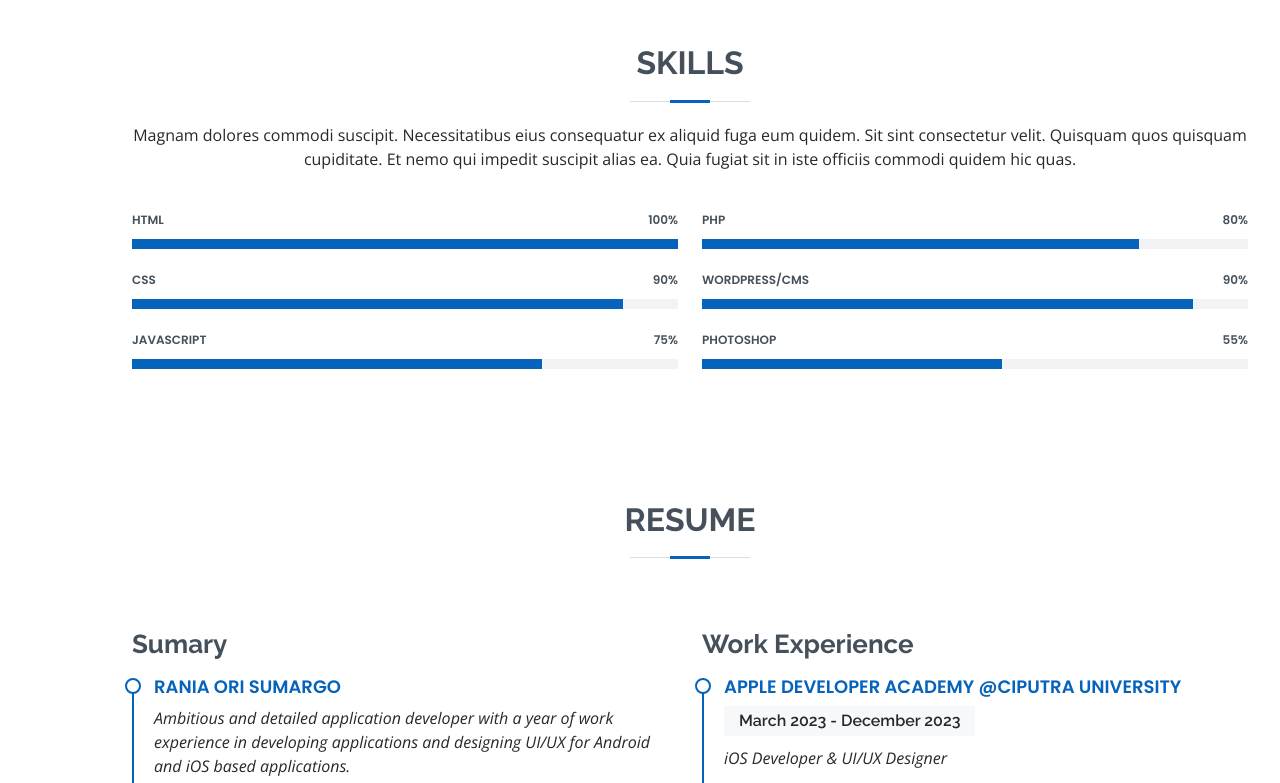
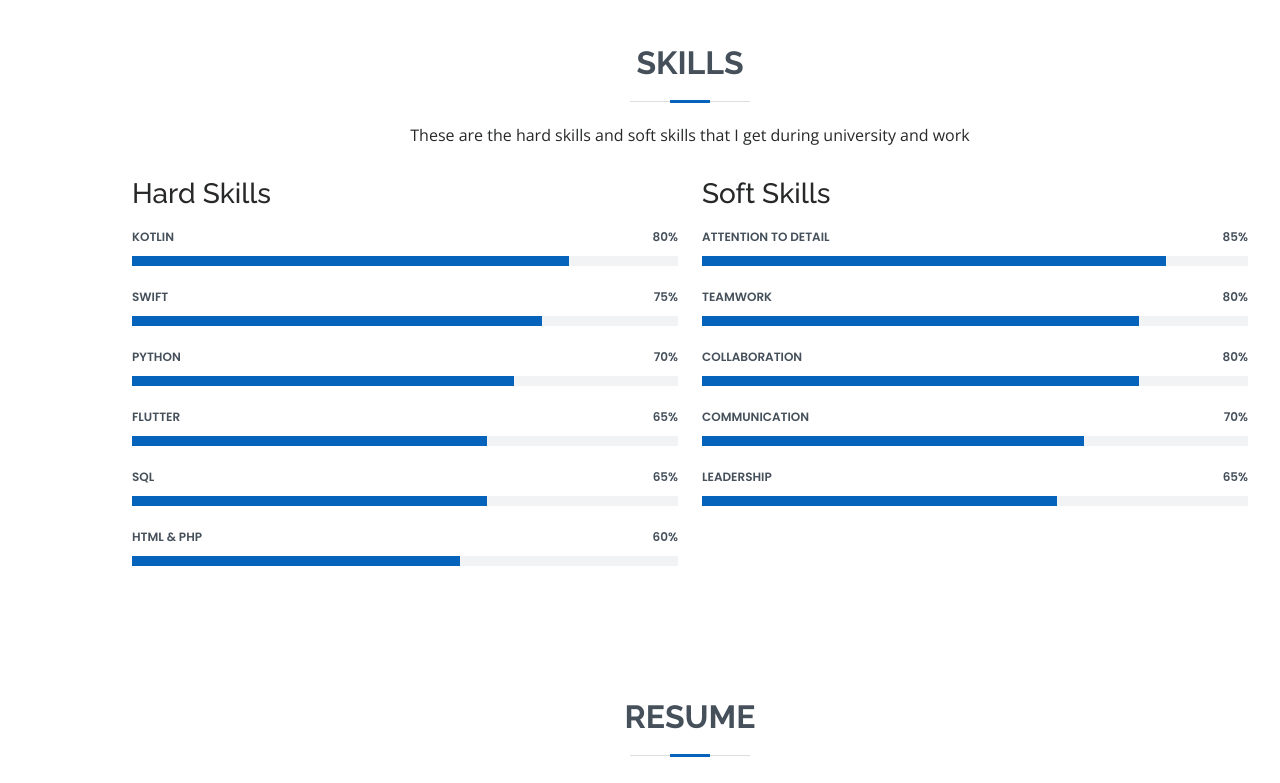
Before and after one commit to raniaos/raniaos.github.io, a plain HTML site: page index.html in a window 1280 px wide. Shown: the part 1520-2303 px from the top of the page. Drawn offline with nearby package versions, Linux system fonts and the light colour scheme.

Commit message:
update skill

```diff
--- a/index.html
+++ b/index.html
@@ -177,63 +177,98 @@
 
         <div class="section-title">
           <h2>Skills</h2>
-          <p>Magnam dolores commodi suscipit. Necessitatibus eius consequatur ex aliquid fuga eum quidem. Sit sint consectetur velit. Quisquam quos quisquam cupiditate. Et nemo qui impedit suscipit alias ea. Quia fugiat sit in iste officiis commodi quidem hic quas.</p>
+          <p>These are the hard skills and soft skills that I get during university and work</p>
         </div>
 
         <div class="row skills-content">
 
           <div class="col-lg-6">
+            <h3>Hard Skills</h3>
 
             <div class="progress">
-              <span class="skill">HTML <i class="val">100%</i></span>
+              <span class="skill">Kotlin <i class="val">80%</i></span>
               <div class="progress-bar-wrap">
-                <div class="progress-bar" role="progressbar" aria-valuenow="100" aria-valuemin="0" aria-valuemax="100"></div>
+                <div class="progress-bar" role="progressbar" aria-valuenow="80" aria-valuemin="0" aria-valuemax="100"></div>
               </div>
             </div>
 
             <div class="progress">
-              <span class="skill">CSS <i class="val">90%</i></span>
+              <span class="skill">Swift <i class="val">75%</i></span>
               <div class="progress-bar-wrap">
-                <div class="progress-bar" role="progressbar" aria-valuenow="90" aria-valuemin="0" aria-valuemax="100"></div>
+                <div class="progress-bar" role="progressbar" aria-valuenow="75" aria-valuemin="0" aria-valuemax="100"></div>
               </div>
             </div>
 
             <div class="progress">
-              <span class="skill">JavaScript <i class="val">75%</i></span>
+              <span class="skill">Python <i class="val">70%</i></span>
               <div class="progress-bar-wrap">
-                <div class="progress-bar" role="progressbar" aria-valuenow="75" aria-valuemin="0" aria-valuemax="100"></div>
+                <div class="progress-bar" role="progressbar" aria-valuenow="70" aria-valuemin="0" aria-valuemax="100"></div>
+              </div>
+            </div>
+
+            <div class="progress">
+              <span class="skill">Flutter <i class="val">65%</i></span>
+              <div class="progress-bar-wrap">
+                <div class="progress-bar" role="progressbar" aria-valuenow="65" aria-valuemin="0" aria-valuemax="100"></div>
+              </div>
+            </div>
+
+            <div class="progress">
+              <span class="skill">SQL <i class="val">65%</i></span>
+              <div class="progress-bar-wrap">
+                <div class="progress-bar" role="progressbar" aria-valuenow="65" aria-valuemin="0" aria-valuemax="100"></div>
+              </div>
+            </div>
+
+            <div class="progress">
+              <span class="skill">HTML &amp; PHP <i class="val">60%</i></span>
+              <div class="progress-bar-wrap">
+                <div class="progress-bar" role="progressbar" aria-valuenow="60" aria-valuemin="0" aria-valuemax="100"></div>
               </div>
             </div>
 
           </div>
 
           <div class="col-lg-6">
+            <h3>Soft Skills</h3>
 
             <div class="progress">
-              <span class="skill">PHP <i class="val">80%</i></span>
+              <span class="skill">Attention to detail <i class="val">85%</i></span>
+              <div class="progress-bar-wrap">
+                <div class="progress-bar" role="progressbar" aria-valuenow="85" aria-valuemin="0" aria-valuemax="100"></div>
+              </div>
+            </div>
+
+            <div class="progress">
+              <span class="skill">Teamwork <i class="val">80%</i></span>
               <div class="progress-bar-wrap">
                 <div class="progress-bar" role="progressbar" aria-valuenow="80" aria-valuemin="0" aria-valuemax="100"></div>
               </div>
             </div>
 
             <div class="progress">
-              <span class="skill">WordPress/CMS <i class="val">90%</i></span>
+              <span class="skill">Collaboration <i class="val">80%</i></span>
               <div class="progress-bar-wrap">
-                <div class="progress-bar" role="progressbar" aria-valuenow="90" aria-valuemin="0" aria-valuemax="100"></div>
+                <div class="progress-bar" role="progressbar" aria-valuenow="80" aria-valuemin="0" aria-valuemax="100"></div>
               </div>
             </div>
 
             <div class="progress">
-              <span class="skill">Photoshop <i class="val">55%</i></span>
+              <span class="skill">Communication <i class="val">70%</i></span>
               <div class="progress-bar-wrap">
-                <div class="progress-bar" role="progressbar" aria-valuenow="55" aria-valuemin="0" aria-valuemax="100"></div>
+                <div class="progress-bar" role="progressbar" aria-valuenow="70" aria-valuemin="0" aria-valuemax="100"></div>
+              </div>
+            </div>
+
+            <div class="progress">
+              <span class="skill">Leadership <i class="val">65%</i></span>
+              <div class="progress-bar-wrap">
+                <div class="progress-bar" role="progressbar" aria-valuenow="65" aria-valuemin="0" aria-valuemax="100"></div>
               </div>
             </div>
 
           </div>
-
         </div>
-
       </div>
     </section><!-- End Skills Section -->
 
@@ -719,14 +754,18 @@
   <!-- ======= Footer ======= -->
   <footer id="footer">
     <div class="container">
-      <h3>Brandon Johnson</h3>
-      <p>Et aut eum quis fuga eos sunt ipsa nihil. Labore corporis magni eligendi fuga maxime saepe commodi placeat.</p>
+      <h3>Rania Ori Sumargo</h3>
+      <p>Ambitious and detailed app developer</p>
       <div class="social-links">
-        <a href="#" class="twitter"><i class="bx bxl-twitter"></i></a>
-        <a href="#" class="facebook"><i class="bx bxl-facebook"></i></a>
-        <a href="#" class="instagram"><i class="bx bxl-instagram"></i></a>
+        <!-- <a href="#" class="twitter"><i class="bx bxl-twitter"></i></a> -->
+        <!-- <a href="#" class="facebook"><i class="bx bxl-facebook"></i></a> -->
+        <a href="mailto:raniaos2001@gmail.com" class="gmail"><i class="bx bxl-gmail"></i></a>
+        <a href="https://wa.me/6281252841739" class="whatsapp"><i class="bx bxl-whatsapp"></i></a>
+        <a href="https://www.instagram.com/raniaos_18/" class="instagram"><i class="bx bxl-instagram"></i></a>
+        <a href="https://www.linkedin.com/in/rania-ori-sumargo/" class="linkedin"><i class="bx bxl-linkedin"></i></a>
+        <!-- <a href="#" class="instagram"><i class="bx bxl-instagram"></i></a>
         <a href="#" class="google-plus"><i class="bx bxl-skype"></i></a>
-        <a href="#" class="linkedin"><i class="bx bxl-linkedin"></i></a>
+        <a href="#" class="linkedin"><i class="bx bxl-linkedin"></i></a> -->
       </div>
       <div class="copyright">
         &copy; Copyright <strong><span>MyResume</span></strong>. All Rights Reserved
```
